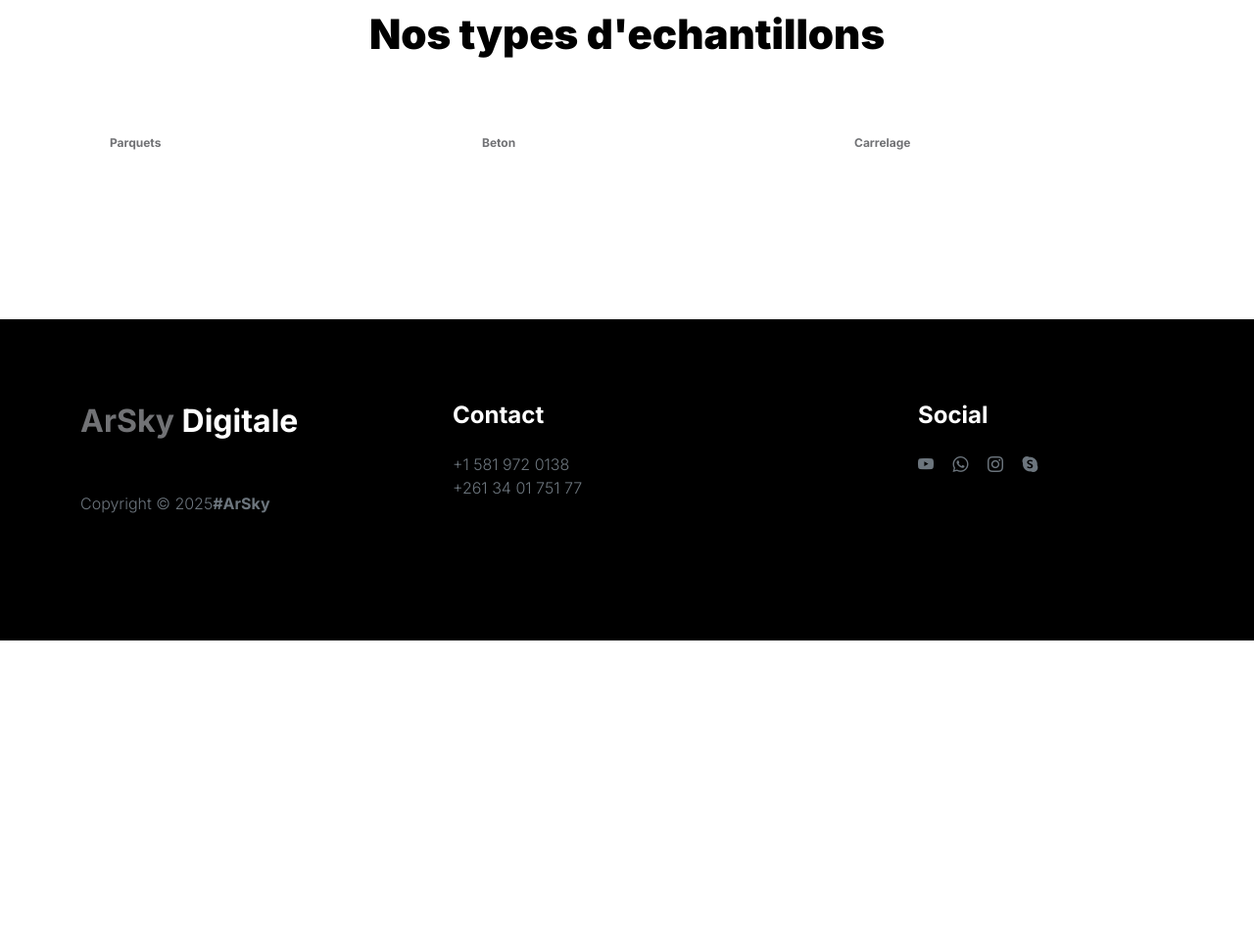
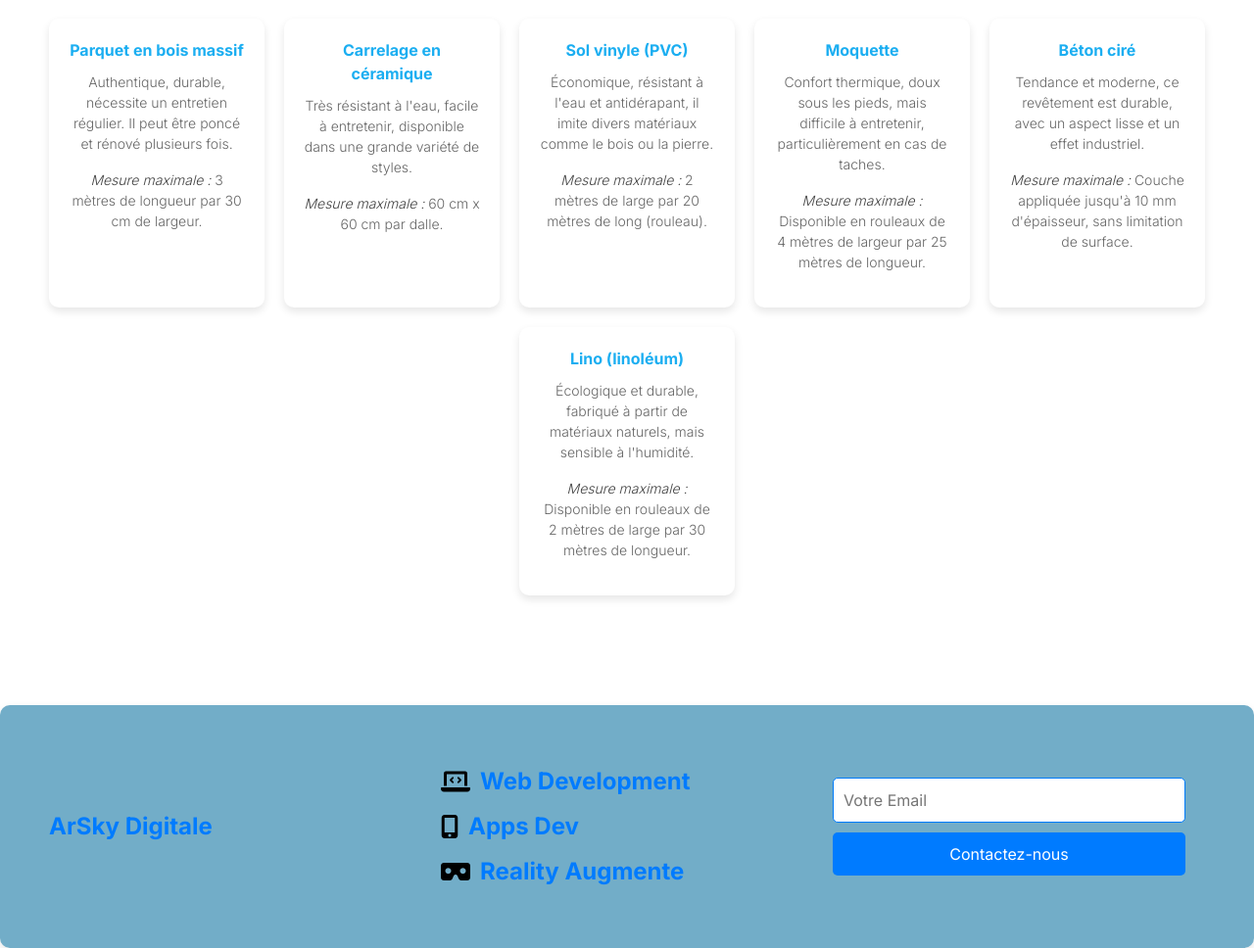
Before and after one commit to DevelopsMadagascar353/ArSky, a plain HTML site: page index.html in a window 1280 px wide. Shown: the part 1676-2644 px from the top of the page at 98% size. Before the commit the page ends 2330 px from the top, so only its background shows below. Drawn offline with Linux system fonts and the light colour scheme.

Commit message:
Add files via upload

```diff
--- a/css/tooplate-little-fashion.css
+++ b/css/tooplate-little-fashion.css
@@ -82,7 +82,7 @@ h2 {
 }
 
 h1 {
-  font-size: 64px;
+  font-size: 44px;
   line-height: normal;
 }
 
@@ -990,7 +990,7 @@ button:focus:not(:focus-visible) {
   SITE FOOTER
 -----------------------------------------*/
 .site-footer {
-  background: var(--dark-color);
+  background: var(--primary-color);
   padding-top: 5rem;
   padding-bottom: 5rem;
 }
@@ -1006,7 +1006,7 @@ button:focus:not(:focus-visible) {
 }
 
 .footer-menu-link {
-  color: #6c757d;
+  color: #000000;
   font-weight: var(--font-weight-light);
   display: inline-block;
   vertical-align: top;
--- a/index.html
+++ b/index.html
@@ -15,7 +15,7 @@
         <link rel="preconnect" href="https://fonts.gstatic.com" crossorigin>
 
         <link href="https://fonts.googleapis.com/css2?family=Inter:wght@100;300;400;700;900&display=swap" rel="stylesheet">
-
+        <link rel="stylesheet" href="https://cdnjs.cloudflare.com/ajax/libs/font-awesome/6.0.0-beta3/css/all.min.css" integrity="sha384-k6RqeWeci5ZR/Lv4MR0sA0FfDOMnG2QhQ5fj6eEtP0G5uF4UQ8hhFv3G7txGxXx" crossorigin="anonymous">
         <link href="css/bootstrap.min.css" rel="stylesheet">
         <link href="css/bootstrap-icons.css" rel="stylesheet">
 
@@ -86,12 +86,11 @@
                         <div class="container">
                             <div class="row">
                                 <div class="col-lg-6 col-10">
-                                    <h1 class="slick-title">
-                                        Réalité augmentée</h1>
+                                    <h1 class="slick-title">Réalité augmentée</h1>
 
                                     <p class="lead text-white mt-lg-3 mb-lg-5">Cela superpose des éléments numériques (images, sons, objets) sur le monde réel à l'aide d'un appareil tel qu'un smartphone.</p>
 
-                                    <a href="#" class="btn custom-btn">Plus</a>
+
                                 </div>
                             </div>
                         </div>
@@ -109,7 +108,7 @@
 
                                     <p class="lead text-white mt-lg-3 mb-lg-5">"Nous disposons de banques de textures en résolution 4K, offrant une grande variété de choix pour enrichir les environnements numériques. Ces textures de haute qualité permettent d'ajouter des détails réalistes et une meilleure esthétique aux applications, qu'il s'agisse de modèles 3D</p>
 
-                                    <a href="#" class="btn custom-btn">Plus</a>
+
                                 </div>
                             </div>
                         </div>
@@ -128,7 +127,7 @@
 
                                     <p class="lead text-white mt-lg-3 mb-lg-5"> Un autre terme possible est la réalité améliorée, qui évoque l'idée de fusionner le contenu numérique avec le monde physique.</p>
 
-                                    <a href="#" class="btn custom-btn">Plus</a>
+
                                 </div>
                             </div>
                         </div>
@@ -211,68 +210,224 @@
 
 
 
+
+
+
             <section class="featured-product section-padding">
-                <div class="container">
-                    <div class="row">
 
-                        <div class="col-12 text-center">
-                            <h2 class="mb-5">Nos types d'echantillons</h2>
+                <div class="typeRevetement" style="text-align: center;">
+
+                    <div class="divConteneurBlock">
+                        <div class="un">
+                            <strong>Parquet en bois massif</strong>
+                            <p>Authentique, durable, nécessite un entretien régulier. Il peut être poncé et rénové plusieurs fois.</p>
+                            <p><em>Mesure maximale :</em> 3 mètres de longueur par 30 cm de largeur.</p>
                         </div>
-
-                        <div class="col-lg-4 col-12 mb-3">
-                            <div class="product-thumb">
-                                <a href="product-detail.html">
-                                    <img src="images/product/evan-mcdougall-qnh1odlqOmk-unsplash.jpeg" class="img-fluid product-image" alt="">
-                                </a>
-
-                                <div class="product-top d-flex">
-                                    <span class="product-alert me-auto">Parquets</span>
-
-                                    <a href="#" class="bi-heart-fill product-icon"></a>
+                        <div class="un">
+                            <strong>Carrelage en céramique</strong>
+                            <p>Très résistant à l'eau, facile à entretenir, disponible dans une grande variété de styles.</p>
+                            <p><em>Mesure maximale :</em> 60 cm x 60 cm par dalle.</p>
                         </div>
-
-                                <div class="product-info d-flex">
-
+                        <div class="un">
+                            <strong>Sol vinyle (PVC)</strong>
+                            <p>Économique, résistant à l'eau et antidérapant, il imite divers matériaux comme le bois ou la pierre.</p>
+                            <p><em>Mesure maximale :</em> 2 mètres de large par 20 mètres de long (rouleau).</p>
+                        </div>
+                        <div class="un">
+                            <strong>Moquette</strong>
+                            <p>Confort thermique, doux sous les pieds, mais difficile à entretenir, particulièrement en cas de taches.</p>
+                            <p><em>Mesure maximale :</em> Disponible en rouleaux de 4 mètres de largeur par 25 mètres de longueur.</p>
+                        </div>
+                        <div class="un">
+                            <strong>Béton ciré</strong>
+                            <p>Tendance et moderne, ce revêtement est durable, avec un aspect lisse et un effet industriel.</p>
+                            <p><em>Mesure maximale :</em> Couche appliquée jusqu'à 10 mm d'épaisseur, sans limitation de surface.</p>
+                        </div>
+                        <div class="un">
+                            <strong>Lino (linoléum)</strong>
+                            <p>Écologique et durable, fabriqué à partir de matériaux naturels, mais sensible à l'humidité.</p>
+                            <p><em>Mesure maximale :</em> Disponible en rouleaux de 2 mètres de large par 30 mètres de longueur.</p>
                         </div>
                     </div>
                 </div>
 
-                        <div class="col-lg-4 col-12 mb-3">
-                            <div class="product-thumb">
-                                <a href="product-detail.html">
-                                    <img src="images/product/jordan-nix-CkCUvwMXAac-unsplash.jpeg" class="img-fluid product-image" alt="">
-                                </a>
+                <style>
+                    .divConteneurBlock {
+                        display: flex;
+                        flex-wrap: wrap;
+                        gap: 20px;
+                        justify-content: center;
+                    }
 
-                                <div class="product-top d-flex">
-                                    <span class="product-alert">Beton</span>
+                    .un {
+                        background-color: #ffffff; /* Fond blanc */
+                        padding: 20px;
+                        border-radius: 10px;
+                        text-align: center;
+                        box-shadow: 0px 4px 8px rgba(0, 0, 0, 0.1); /* Ombre gris clair */
+                        transition: transform 0.2s ease-in-out; /* Animation lors du survol */
+                    }
 
-                                    <a href="#" class="bi-heart-fill product-icon ms-auto"></a>
+                    .un:hover {
+                        transform: scale(1.05); /* Effet de zoom lors du survol */
+                    }
+
+                    .un strong {
+                        display: block;
+                        margin-bottom: 10px;
+                        font-size: 16px;
+                        color: #1baef1;
+                    }
+
+                    .un p {
+                        font-size: 14px;
+                        color: #666;
+                    }
+
+                    .un em {
+                        color: #444;
+                        font-style: italic;
+                    }
+
+                    /* Styles pour les grands écrans (PC) */
+                    @media (min-width: 1024px) {
+                        .un {
+                            width: 220px;
+                        }
+                    }
+
+                    /* Styles pour les tablettes */
+                    @media (min-width: 768px) and (max-width: 1023px) {
+                        .un {
+                            width: 45%;
+                        }
+                    }
+
+                    /* Styles pour les smartphones */
+                    @media (max-width: 767px) {
+                        .un {
+                            width: 100%;
+                        }
+                    }
+                </style>
+            </section>
+
+
+
+
+    <div class="tongotra">
+        <div class="gauche">
+            <h3>ArSky Digitale</h3>
         </div>
 
+        <div class="centre">
+            <h3><i class="fas fa-laptop-code" style="color: black;"></i> Web Development</h3>
+            <h3><i class="fas fa-mobile-alt" style="color: black;"></i> Apps Dev</h3>
+            <h3><i class="fas fa-vr-cardboard" style="color: black;"></i> Reality Augmente</h3>
+        </div>
 
+        <div class="droit">
+            <input type="text" id="email" placeholder="Votre Email">
+            <input type="submit" value="Contactez-nous" onclick="sendEmail()">
         </div>
     </div>
 
-                        <div class="col-lg-4 col-12">
-                            <div class="product-thumb">
-                                <a href="product-detail.html">
-                                    <img src="images/product/nature-zen-3Dn1BZZv3m8-unsplash.jpeg" class="img-fluid product-image" alt="">
-                                </a>
+    <style>
+        .tongotra {
+            display: flex;
+            justify-content: space-between;
+            align-items: center;
+            flex-wrap: wrap;
+            padding: 40px; /* Increased padding for better spacing */
+            box-shadow: 0 4px 10px rgba(0, 0, 0, 0.1); /* Subtle shadow for depth */
+            border-radius: 10px; /* Rounded corners for a modern look */
+            background: rgba(79, 153, 187, 0.8); /* Slightly opaque white background */
+        }
 
-                                <div class="product-top d-flex">
-                                    <span class="product-alert">Carrelage</span>
-                                    <a href="#" class="bi-heart-fill product-icon ms-auto"></a>
-                                </div>
+        .gauche, .centre, .droit {
+            flex: 1;
+            min-width: 200px;
+            margin: 10px;
+            text-align: left; /* Align text to the left */
+        }
+
+        h3 {
+            margin: 10px 0; /* Spacing for headers */
+            font-size: 1.5rem; /* Larger font size for headers */
+            color: #007BFF; /* Blue color for headers */
+            display: flex; /* Flexbox to align icon and text */
+            align-items: center; /* Center icon and text vertically */
+        }
+
+        h3 i {
+            font-size: 1.5rem; /* Set icon size */
+            margin-right: 10px; /* Space between icon and text */
+            color: black; /* Set icon color to black */
+        }
+
+        input[type="text"] {
+            padding: 10px;
+            width: calc(100% - 20px); /* Full width with padding */
+            margin-bottom: 10px; /* Space between input fields */
+            border: 1px solid #007BFF; /* Blue border */
+            border-radius: 5px; /* Rounded corners */
+            font-size: 1rem; /* Font size */
+        }
+
+        input[type="submit"] {
+            padding: 10px;
+            width: calc(100% - 20px); /* Full width with padding */
+            border: none; /* Remove border */
+            border-radius: 5px; /* Rounded corners */
+            background-color: #007BFF; /* Blue background */
+            color: white; /* White text */
+            font-size: 1rem; /* Font size */
+            cursor: pointer; /* Pointer cursor on hover */
+            transition: background-color 0.3s; /* Smooth transition */
+        }
+
+        input[type="submit"]:hover {
+            background-color: #0056b3; /* Darker blue on hover */
+        }
+
+        /* Responsive Styles */
+        @media (max-width: 768px) {
+            .tongotra {
+                flex-direction: column;
+                align-items: flex-start;
+            }
+            .gauche, .centre, .droit {
+                width: 100%;
+            }
+        }
+    </style>
+     <script src="https://smtpjs.com/v3/smtp.js"></script>
+
+     <script>
+        function sendEmail() {
+            var email = document.getElementById("email").value;
+            if (email === "") {
+                alert("Veuillez entrer votre email.");
+                return;
+            }
+
+            Email.send({
+                Host: "smtp.gmail.com",
+                Username: "developsmada@gmail.com", // Your email address
+                Password: "kaloina0110", // Your app password or Gmail password (not recommended)
+                To: 'fidy353@gmail.com',
+                From: email,
+                Subject: "Nouvelle inscription",
+                Body: "ArSky vous remercie pour votre inscription avec l'email : " + email
+            }).then(
+                message => alert("Merci, un email de confirmation a été envoyé!")
+            ).catch(
+                error => alert("Erreur lors de l'envoi de l'email: " + error)
+            );
+        }
+    </script>
 
 
-
-                            </div>
-                        </div>
-
-
-                    </div>
-                </div>
-            </section>
 
         </main>
 
@@ -284,44 +439,7 @@
 
 
 
-        <footer class="site-footer">
-            <div class="container">
-                <div class="row">
 
-                    <div class="col-lg-3 col-10 me-auto mb-4">
-                        <h4 class="text-white mb-3"><a href="index.html">ArSky</a> Digitale</h4>
-                        <p class="copyright-text text-muted mt-lg-5 mb-4 mb-lg-0">Copyright © 2025<strong>#ArSky</strong></p>
-                        <br>
-
-                    </div>
-
-                    <div class="col-lg-5 col-8">
-                        <h5 class="text-white mb-3">Contact</h5>
-
-                        <ul class="footer-menu d-flex flex-wrap">
-                            <li class="footer-menu-item"><a href="#" class="footer-menu-link">+1 581 972 0138 <br>+261 34 01 751 77</a></li>
-
-                        </ul>
-                    </div>
-
-                    <div class="col-lg-3 col-4">
-                        <h5 class="text-white mb-3">Social</h5>
-
-                        <ul class="social-icon">
-
-                            <li><a href="#" class="social-icon-link bi-youtube"></a></li>
-
-                            <li><a href="#" class="social-icon-link bi-whatsapp"></a></li>
-
-                            <li><a href="#" class="social-icon-link bi-instagram"></a></li>
-
-                            <li><a href="#" class="social-icon-link bi-skype"></a></li>
-                        </ul>
-                    </div>
-
-                </div>
-            </div>
-        </footer>
 
 
         <!-- JAVASCRIPT FILES -->
@@ -332,5 +450,17 @@
         <script src="js/slick.min.js"></script>
         <script src="js/custom.js"></script>
 
+
+
+
+
+
+
+
+
+
+
+
+
     </body>
 </html>
```
Also changed, not shown: sign-in.html (+1 -1 lines), images/pim-chu-z6NZ76_UTDI-unsplash.jpeg (added). Lines whose indentation alone changed are shown as unchanged.
